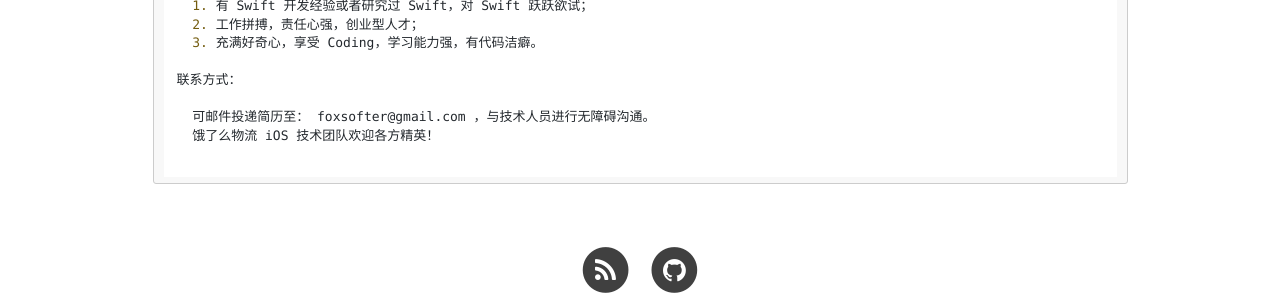
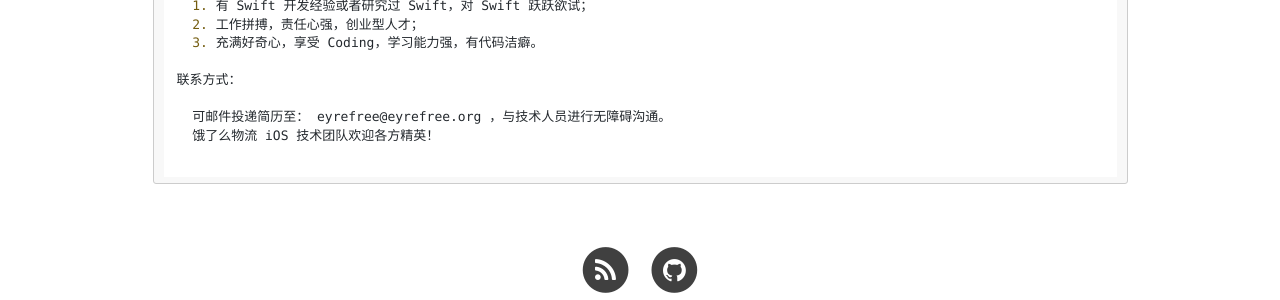
Before and after one commit to LPD-iOS/LPD-iOS.github.io, a Jekyll site: the page built from invite.html, in a window 1280 px wide. Shown: the part 1016-1316 px from the top of the page. Built offline with Jekyll 4.4.1, drawn with Linux system fonts in a browser that asks for light colours; nearby versions of some CDN libraries; comment, search, counter and statistics services are not loaded.

Commit message:
Update invite

```diff
--- a/invite.html
+++ b/invite.html
@@ -61,7 +61,7 @@ header-img: "img/invite-bg.jpg"
 
 联系方式：
 
-  可邮件投递简历至： foxsofter@gmail.com ，与技术人员进行无障碍沟通。
+  可邮件投递简历至： eyrefree@eyrefree.org ，与技术人员进行无障碍沟通。
   饿了么物流 iOS 技术团队欢迎各方精英！
 
 </code></pre>
```
